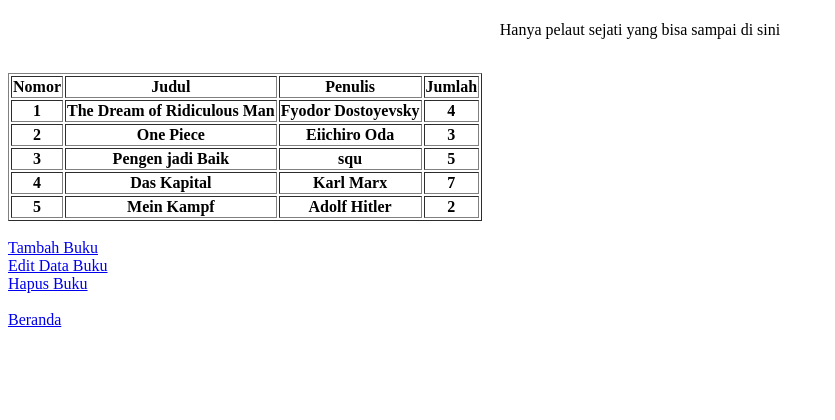
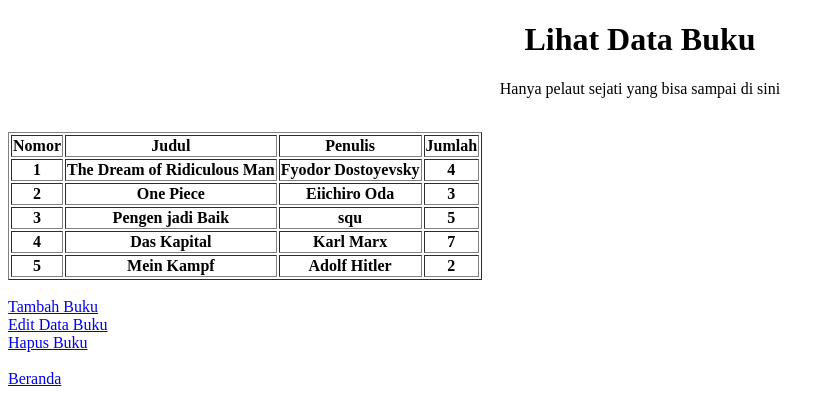
Before and after one commit to Rakhid16/simple-crud-flask, a Flask app: page /lihat-data in a window 1280 px wide. Shown: the top 420 px of the page, without its empty margins (0-835 px from the left). Run offline with Flask 2, Linux system fonts and the light colour scheme; data comes from the database, SQL or seed files in the repository; lists and menus that the app fills with data are empty; some libraries are stand-ins or nearby versions.

Commit message:
Update lihat_data.html

```diff
--- a/templates/lihat_data.html
+++ b/templates/lihat_data.html
@@ -1,5 +1,5 @@
 {% extends 'base.html' %}
-{% block title %}Lihat Data Buku{% endblock %}
+{% block header %}Lihat Data Buku{% endblock %}
 
 {% block content %}
   <table border="1">
```
